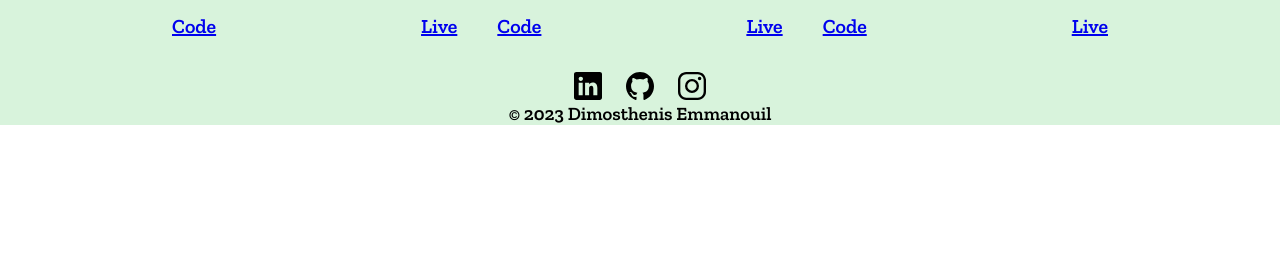
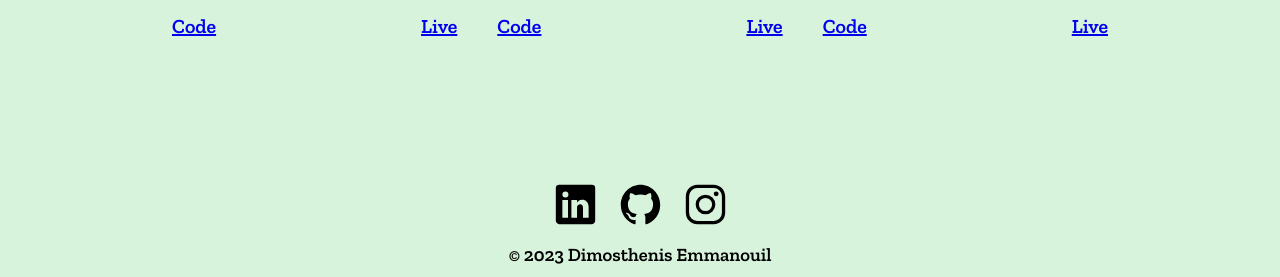
Before and after one commit to Albatraoz12/Portfolio, a React (Vite) app: page / in a window 1280 px wide. Shown: the part 2716-2993 px from the top of the page. Before the commit the page ends 2841 px from the top, so only its background shows below. Built offline with nearby package versions, Linux system fonts and the light colour scheme.

Commit message:
add som margin in footer

```diff
--- a/src/components/footer/footer.scss
+++ b/src/components/footer/footer.scss
@@ -13,6 +13,7 @@ footer {
     justify-content: center;
     align-items: center;
     gap: 20px;
+    margin: 3rem auto 1rem auto;
 
     .icon {
       height: 32px;
@@ -30,3 +31,15 @@ footer {
     text-align: center;
   }
 }
+
+@include tablet {
+  footer {
+    padding: 4rem 0;
+    .icon-container {
+      .icon {
+        width: 45px;
+        height: 45px;
+      }
+    }
+  }
+}
```
